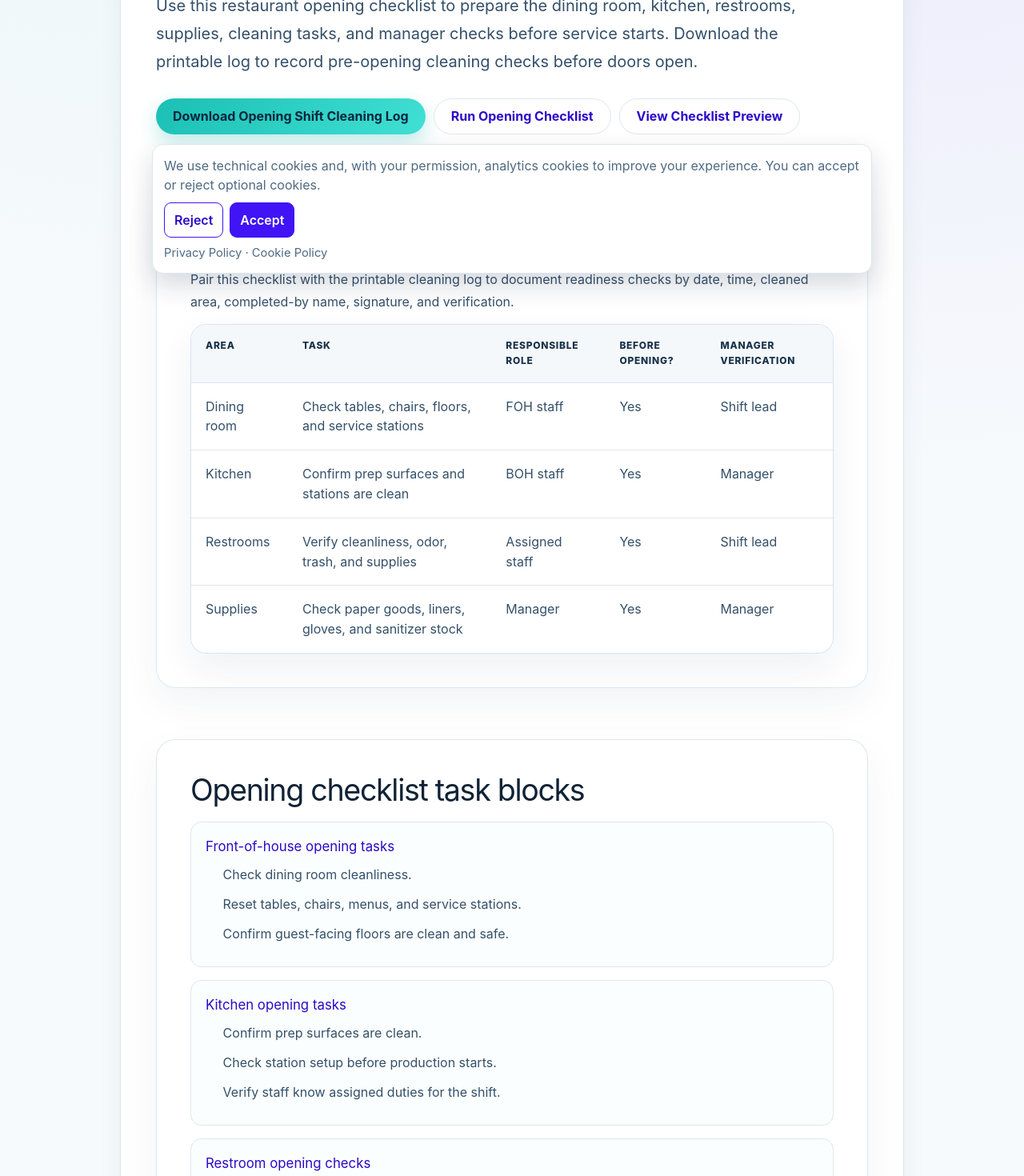
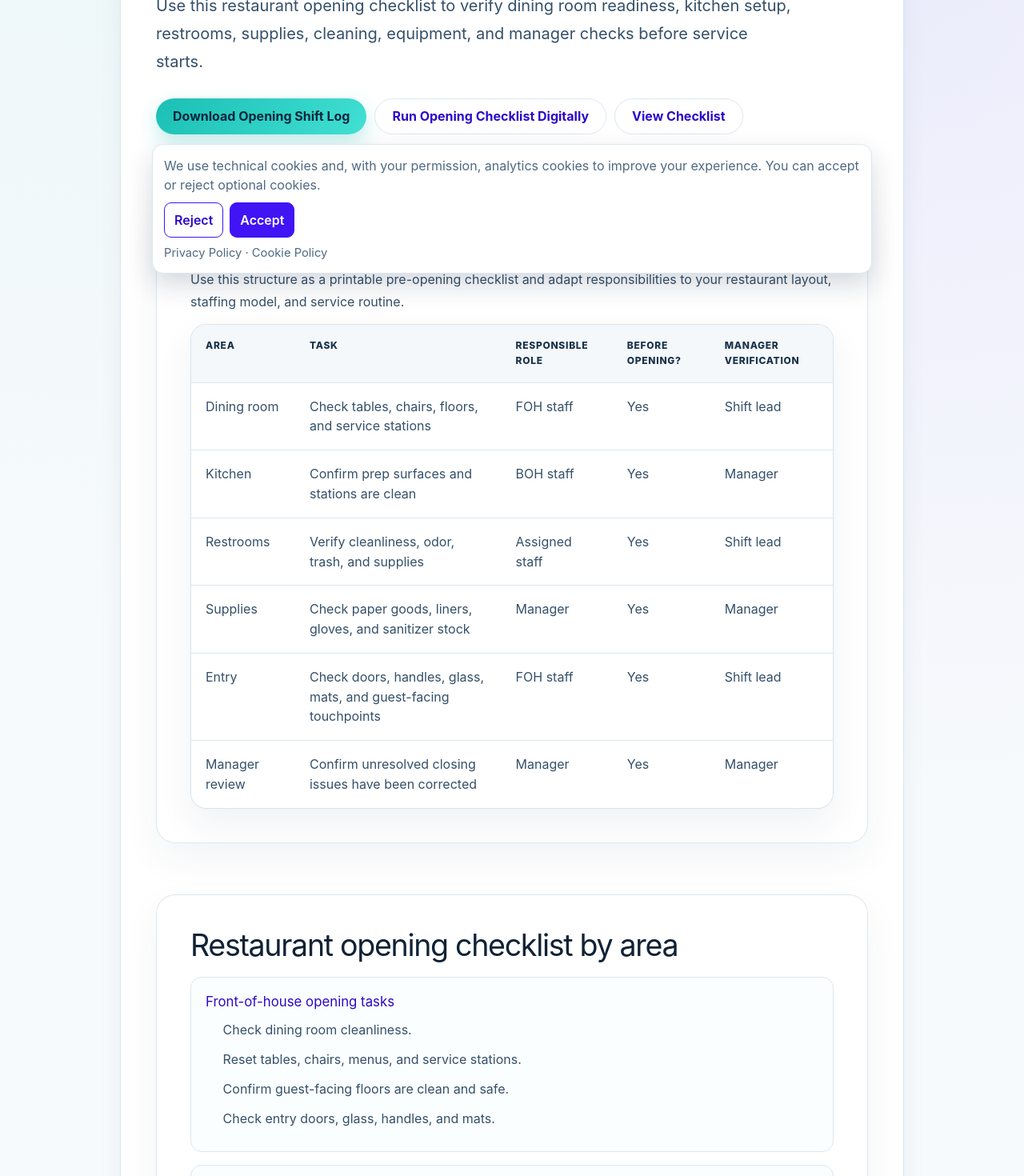
Before and after one commit to salime45/cleanscan-web, a Next.js app: page /templates/restaurant-opening-checklist in a window 1280 px wide. Shown: the part 440-1910 px from the top of the page at 80% size. Built offline with nearby package versions, Linux system fonts and the light colour scheme; no server answers.

Commit message:
Expand restaurant opening checklist coverage

```diff
--- a/src/app/templates/restaurant-opening-checklist/page.tsx
+++ b/src/app/templates/restaurant-opening-checklist/page.tsx
@@ -3,9 +3,9 @@ import Link from "next/link";
 import SiteHeader from "@/components/site-header";
 
 export const metadata: Metadata = {
-  title: "Restaurant Opening Checklist Template",
+  title: "Restaurant Opening Checklist Template (Free Printable)",
   description:
-    "Free restaurant opening checklist template with a downloadable cleaning log PDF for pre-service cleaning checks, signatures, and manager verification.",
+    "Free restaurant opening checklist for managers and staff covering dining room, kitchen, restrooms, supplies, cleaning, equipment, and pre-service verification.",
   alternates: { canonical: "/templates/restaurant-opening-checklist/" },
 };
 
@@ -14,32 +14,35 @@ const previewRows = [
   ["Kitchen", "Confirm prep surfaces and stations are clean", "BOH staff", "Yes", "Manager"],
   ["Restrooms", "Verify cleanliness, odor, trash, and supplies", "Assigned staff", "Yes", "Shift lead"],
   ["Supplies", "Check paper goods, liners, gloves, and sanitizer stock", "Manager", "Yes", "Manager"],
+  ["Entry", "Check doors, handles, glass, mats, and guest-facing touchpoints", "FOH staff", "Yes", "Shift lead"],
+  ["Manager review", "Confirm unresolved closing issues have been corrected", "Manager", "Yes", "Manager"],
 ];
 
 const sections = [
+  { title: "Front-of-house opening tasks", tasks: ["Check dining room cleanliness.", "Reset tables, chairs, menus, and service stations.", "Confirm guest-facing floors are clean and safe.", "Check entry doors, glass, handles, and mats."] },
+  { title: "Kitchen opening tasks", tasks: ["Confirm prep surfaces are clean.", "Check station setup before production starts.", "Verify cookline and prep areas are ready.", "Confirm staff know assigned duties for the shift."] },
+  { title: "Restroom opening checks", tasks: ["Verify restroom supplies.", "Check toilets, sinks, mirrors, odor, floors, and trash.", "Report maintenance issues before service starts."] },
+  { title: "Cleaning and sanitation checks", tasks: ["Confirm cleaning tasks from the previous closing shift.", "Check high-touch surfaces.", "Review any missed tasks that carried over.", "Verify sanitizer and cleaning supplies are ready."] },
+  { title: "Supplies and equipment checks", tasks: ["Confirm paper goods, liners, gloves, and cleaning supplies.", "Check that key equipment areas are ready.", "Record supply shortages before service."] },
+  { title: "Manager opening verification", tasks: ["Review critical areas before doors open.", "Confirm assigned responsibilities.", "Verify unresolved closing issues.", "Sign off on readiness for service."] },
+];
+
+const faqItems = [
   {
-    title: "Front-of-house opening tasks",
-    tasks: ["Check dining room cleanliness.", "Reset tables, chairs, menus, and service stations.", "Confirm guest-facing floors are clean and safe."],
+    question: "What should be on a restaurant opening checklist?",
+    answer: "Include dining room readiness, kitchen setup, restroom checks, cleaning and sanitation, supplies, equipment, staff assignments, unresolved closing issues, and manager verification.",
   },
   {
-    title: "Kitchen opening tasks",
-    tasks: ["Confirm prep surfaces are clean.", "Check station setup before production starts.", "Verify staff know assigned duties for the shift."],
+    question: "Who should complete a restaurant opening checklist?",
+    answer: "Tasks should be assigned by role. FOH, BOH, assigned cleaning staff, shift leads, and managers can each own the checks relevant to their area.",
   },
   {
-    title: "Restroom opening checks",
-    tasks: ["Verify restroom supplies.", "Check toilets, sinks, mirrors, odor, floors, and trash.", "Report maintenance issues before service starts."],
+    question: "Should a restaurant opening checklist include cleaning?",
+    answer: "Yes. Opening should verify that closing cleaning was completed and that guest-facing, kitchen, restroom, and high-touch areas are ready before service.",
   },
   {
-    title: "Cleaning and sanitation checks",
-    tasks: ["Confirm cleaning tasks from the previous closing shift.", "Check high-touch surfaces.", "Review any missed tasks that carried over."],
-  },
-  {
-    title: "Supplies and equipment checks",
-    tasks: ["Confirm paper goods, liners, gloves, and cleaning supplies.", "Check that key equipment areas are ready.", "Record supply shortages before service."],
-  },
-  {
-    title: "Manager opening verification",
-    tasks: ["Review critical areas before doors open.", "Confirm assigned responsibilities.", "Sign off on readiness for service."],
+    question: "Can the opening checklist be digital?",
+    answer: "Yes. CleanScan can make the opening routine recurring, assign responsibilities, track completion before service, and keep a record for each shift.",
   },
 ];
 
@@ -48,51 +51,31 @@ export default function Page() {
     <main>
       <SiteHeader />
       <article className="article-wrap">
-        <p className="article-kicker">Template</p>
+        <p className="article-kicker">Free Printable Template</p>
         <h1>Restaurant Opening Checklist Template</h1>
         <p className="article-lead">
-          Use this restaurant opening checklist to prepare the dining room, kitchen, restrooms,
-          supplies, cleaning tasks, and manager checks before service starts. Download the printable
-          log to record pre-opening cleaning checks before doors open.
+          Use this restaurant opening checklist to verify dining room readiness, kitchen setup,
+          restrooms, supplies, cleaning, equipment, and manager checks before service starts.
         </p>
+
         <div className="hero-actions article-actions">
-          <a className="hero-cta" href="/downloads/cleaning-log.pdf" download>
-            Download Opening Shift Cleaning Log
-          </a>
-          <Link className="outline-cta" href="/contact/">
-            Run Opening Checklist
-          </Link>
-          <a className="outline-cta" href="#opening-checklist-preview">
-            View Checklist Preview
-          </a>
+          <a className="hero-cta" href="/downloads/cleaning-log.pdf" download>Download Opening Shift Log</a>
+          <Link className="outline-cta" href="/solutions/restaurant-cleaning-management/">Run Opening Checklist Digitally</Link>
+          <a className="outline-cta" href="#opening-checklist-preview">View Checklist</a>
         </div>
 
         <section id="opening-checklist-preview">
-          <h2>Opening checklist preview</h2>
+          <h2>Restaurant opening checklist preview</h2>
           <p>
-            Pair this checklist with the printable cleaning log to document readiness checks by date,
-            time, cleaned area, completed-by name, signature, and verification.
+            Use this structure as a printable pre-opening checklist and adapt responsibilities to your
+            restaurant layout, staffing model, and service routine.
           </p>
           <div className="template-table-wrap">
             <table className="template-table">
-              <thead>
-                <tr>
-                  <th>Area</th>
-                  <th>Task</th>
-                  <th>Responsible role</th>
-                  <th>Before opening?</th>
-                  <th>Manager verification</th>
-                </tr>
-              </thead>
+              <thead><tr><th>Area</th><th>Task</th><th>Responsible role</th><th>Before opening?</th><th>Manager verification</th></tr></thead>
               <tbody>
                 {previewRows.map(([area, task, role, beforeOpening, verification]) => (
-                  <tr key={`${area}-${task}`}>
-                    <td>{area}</td>
-                    <td>{task}</td>
-                    <td>{role}</td>
-                    <td>{beforeOpening}</td>
-                    <td>{verification}</td>
-                  </tr>
+                  <tr key={`${area}-${task}`}><td>{area}</td><td>{task}</td><td>{role}</td><td>{beforeOpening}</td><td>{verification}</td></tr>
                 ))}
               </tbody>
             </table>
@@ -100,30 +83,53 @@ export default function Page() {
         </section>
 
         <section>
-          <h2>Opening checklist task blocks</h2>
+          <h2>Restaurant opening checklist by area</h2>
           <div className="checklist-groups">
             {sections.map((section) => (
               <section className="checklist-group" key={section.title}>
                 <h3>{section.title}</h3>
-                <ul>
-                  {section.tasks.map((task) => (
-                    <li key={task}>{task}</li>
-                  ))}
-                </ul>
+                <ul>{section.tasks.map((task) => <li key={task}>{task}</li>)}</ul>
               </section>
             ))}
           </div>
         </section>
 
+        <section>
+          <h2>Opening checklist for restaurant managers</h2>
+          <p>
+            The manager should not repeat every staff task. The manager layer should verify critical
+            areas, confirm ownership, resolve carry-over issues from closing, and decide whether the
+            restaurant is ready to open.
+          </p>
+          <p>
+            For a deeper manager workflow, see the <Link href="/blog/opening-checklist-for-restaurant-managers/">opening checklist for restaurant managers</Link>.
+          </p>
+        </section>
+
+        <section>
+          <h2>Opening checklist vs closing checklist</h2>
+          <p>
+            The closing checklist resets the operation at the end of service. The opening checklist
+            verifies that the restaurant is ready to operate again. Use both together so missed
+            closing work is visible before the next shift starts.
+          </p>
+          <Link href="/templates/restaurant-closing-cleaning-checklist/">View restaurant closing checklist</Link>
+        </section>
+
         <section className="article-cta-box commercial-final-cta">
-          <h2>Turn your opening checklist into a recurring shift workflow</h2>
+          <h2>Turn the opening checklist into a recurring shift workflow</h2>
           <p>
             CleanScan helps managers schedule opening routines, assign responsibilities, track
             completion before service, and keep a digital record of each shift.
           </p>
-          <Link className="hero-cta" href="/contact/">
-            Run Opening Checklist
-          </Link>
+          <Link className="hero-cta" href="/solutions/restaurant-cleaning-management/">Run Opening Checklist Digitally</Link>
+        </section>
+
+        <section>
+          <h2>Restaurant opening checklist FAQs</h2>
+          <div className="faq-list">
+            {faqItems.map((item) => <details key={item.question}><summary>{item.question}</summary><p>{item.answer}</p></details>)}
+          </div>
         </section>
       </article>
     </main>
```
